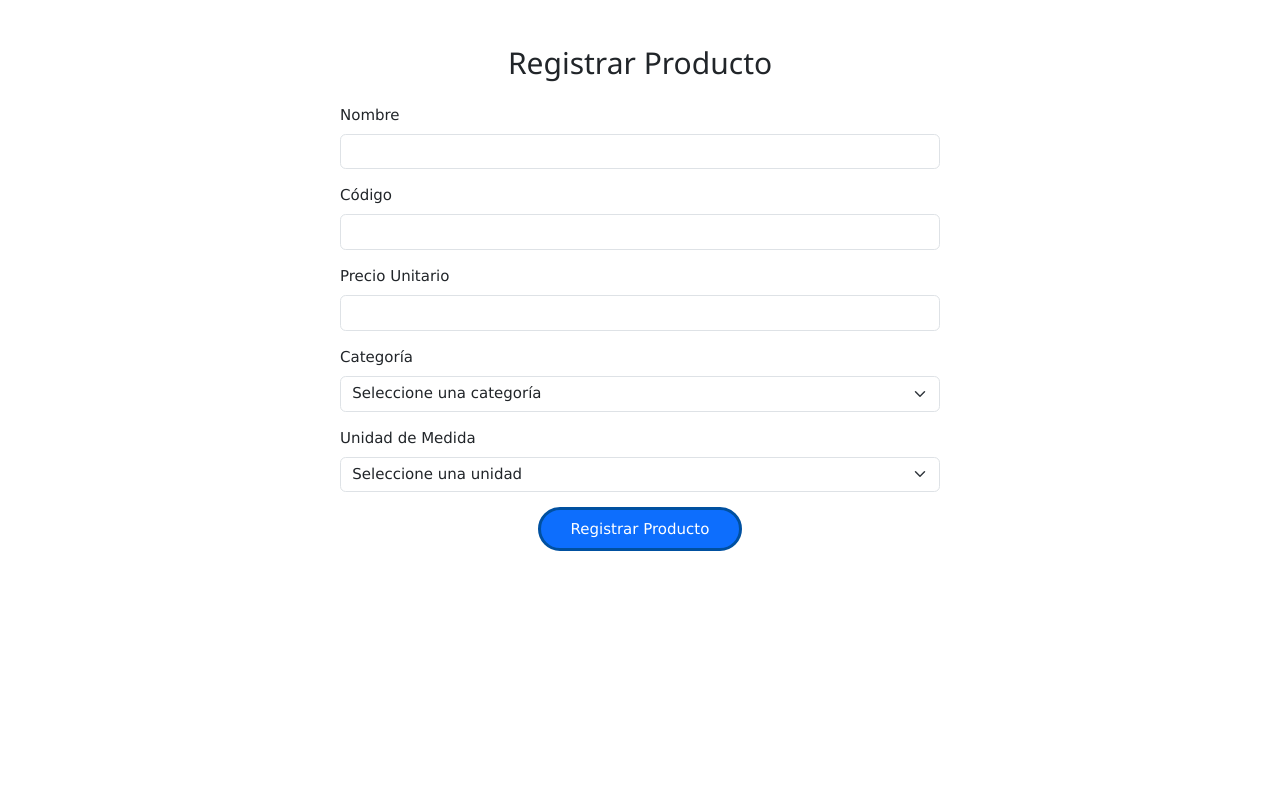
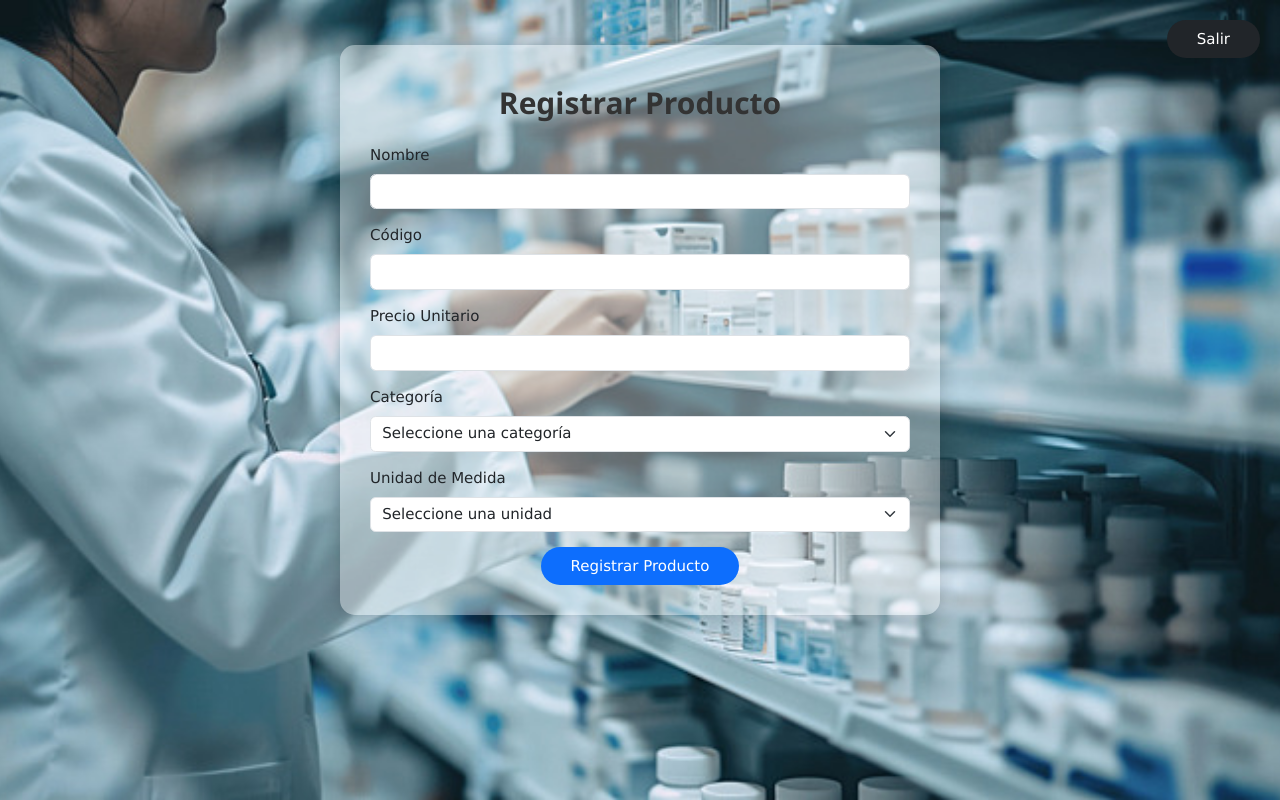
Before and after one commit to Nacho-2010/Cliente-Servidor-Farmacia, a PHP site: page /Cliente-Servidor-Farmacia/Views/pages/producto.php in a window 1280 px wide. Run offline with PHP 8.4, Linux system fonts and the light colour scheme; data that the repository does not hold is empty.

Commit message:
Registro de productos ak7
Registro de usuario funcionando perfecto

```diff
--- /dev/null
+++ b/Views/assets/Estilos/registroProductos.css
@@ -0,0 +1,42 @@
+
+
+body {
+  display: flex;
+  justify-content: center;
+  align-items: center;
+  min-height: 100vh;
+  background-image: url(../Imagenes/farmacia2.jpg);
+  background-size: cover;
+  background-repeat: no-repeat;
+  background-position: center;
+  background-attachment: fixed;
+}
+
+.main-content {
+  background-color: rgba(255, 255, 255, 0.363); /* blanco semitransparente */
+  padding: 30px;
+  border-radius: 15px;
+  max-width: 600px;
+  margin: auto;
+  box-shadow: 0 0 20px rgba(0, 0, 0, 0.2);
+}
+
+form input,
+form select,
+form button {
+  box-shadow: none;
+}
+
+h2 {
+  color: #333;
+  font-weight: 600;
+  text-align: center;
+  margin-bottom: 25px;
+}
+
+.boton-salir {
+  position: absolute;
+  top: 20px;
+  right: 20px;
+  z-index: 10;
+}
--- a/Views/pages/producto.php
+++ b/Views/pages/producto.php
@@ -9,9 +9,16 @@ $unidades = ObtenerUnidadesMedida();
 <!DOCTYPE html>
 <html lang="es">
 <?php añadirCSS(); ?>
+<head>
+  <link rel="stylesheet" href="/Cliente-Servidor-Farmacia/Views/assets/Estilos/registroProductos.css">
+</head>
 
 <body>
 
+<a href="/Cliente-Servidor-Farmacia/Views/Home/principal.php"
+   class="btn btn-dark border-0 shadow-none boton-salir">
+  Salir
+</a>
 
   <main class="main-content container mt-5">
     <h2 class="text-center mb-4">Registrar Producto</h2>
@@ -36,7 +43,7 @@ $unidades = ObtenerUnidadesMedida();
 
       <div class="mb-3">
         <label for="txtPrecio" class="form-label">Precio Unitario</label>
-        <input type="number" id="txtPrecio" name="txtPrecio" step="0.01" class="form-control" required>
+        <input type="number" id="txtPrecio" name="txtPrecio" step="100" class="form-control" required>
       </div>
 
       <div class="mb-3">
@@ -63,10 +70,13 @@ $unidades = ObtenerUnidadesMedida();
         </select>
       </div>
 
-      <div class="text-center">
-        <button type="submit" name="btnRegistrarProducto" class="btn btn-primary">Registrar Producto</button>
-      </div>
-    </form>
+    <div class="text-center">
+  <button type="submit" name="btnRegistrarProducto" class="btn btn-primary border-0">
+    Registrar Producto
+  </button>
+</div>
+
+</form>
   </main>
 </body>
 
```
Also changed, not shown: Views/assets/Imagenes/farmacia.jpeg (added), Views/assets/Imagenes/farmacia_fondo_hd.jpg (deleted), Views/assets/Imagenes/fondoRegistro.jpg (added), Views/assets/Imagenes/fondoRegistro2.jpg (added).
